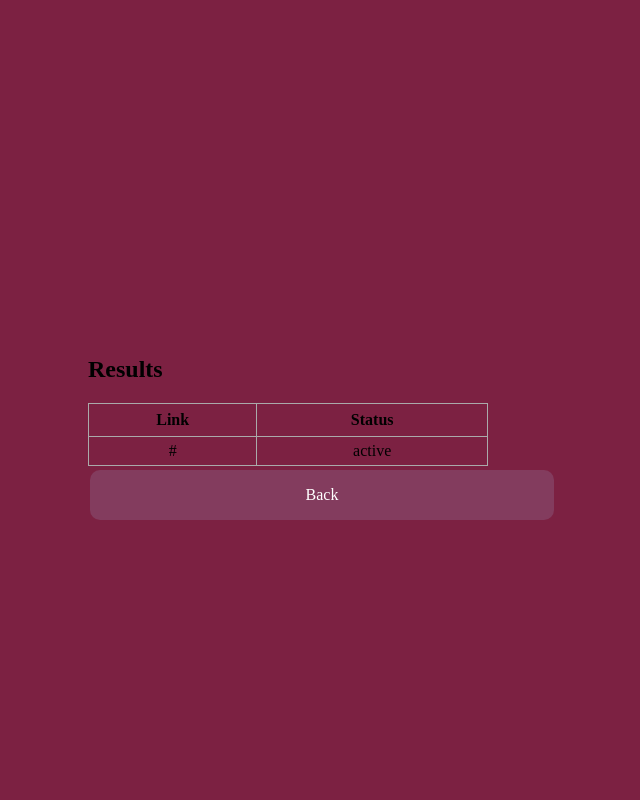
After one commit to khoile14/RRCHNM_web_audit, a Flask app: template templates/results.html in a window 1280 px wide. The commit adds this page. Shown: the whole page, without its empty margins (352-992 px from the left). Run offline with Flask 3, Linux system fonts and the light colour scheme; the template is opened without the code that fills it: most values are stand-ins (such as "Sample title", 1, 10 or a date in 2020).

```diff
--- a/app.py
+++ b/app.py
@@ -1,8 +1,8 @@
-from flask import Flask, render_template, request
+from flask import Flask, render_template, request, redirect, url_for
 import requests
+import json
 
 app = Flask(__name__)
-
 
 def check_links(links):
     results = []
@@ -10,20 +10,28 @@ def check_links(links):
         try:
             response = requests.get(link)
             if response.status_code <= 399:
-                results.append(f"{link} - Working")
+                results.append({"link": link, "status": "Working"})
             else:
-                results.append(f"The link {link} returned a status code: {response.status_code}")
+                results.append({"link": link, "status": f"Status Code: {response.status_code}"})
         except requests.exceptions.RequestException as e:
-            results.append(f"An error occurred while checking the link {link}: {e}")
+            results.append({"link": link, "status": f"Error: {e}"})
     return results
 
-@app.route('/', methods=['GET', 'POST'])
+@app.route('/', methods=['POST', 'GET'])
 def index():
     if request.method == 'POST':
-        links = request.form.get('links').split('\n')
+        links = request.form.get('text').split('\n')
         results = check_links(links)
-        return render_template('index.html', results=results)
-    return render_template('index.html')
+        serialized_results = json.dumps(results)  # Serialize the results to JSON
+        return redirect(url_for('show_results', results=serialized_results))
+    else:
+        return render_template('index.html')
+
+@app.route('/results')
+def show_results():
+    serialized_results = request.args.get('results')
+    results = json.loads(serialized_results) if serialized_results else None  # Deserialize the results from JSON
+    return render_template('results.html', results=results)
 
 if __name__ == '__main__':
     app.run(debug=True)
--- a/static/main.css
+++ b/static/main.css
@@ -105,8 +105,8 @@ textarea::placeholder{
 }
 
 /* CSS styles for the submission button */
-.button {
-  background-color: #4CAF50; /* Green */
+.button_submit {
+  background-color: #833c5e; /* Green */
   border: none;
   color: white;
   padding: 16px 32px;
@@ -122,13 +122,51 @@ textarea::placeholder{
 }
 
 /* Add hover effect */
-.button1 {
-  background-color: #833c5e;
-  color: white;
-  border-radius: 10px;
-}
-
-.button1:hover {
+.button_submit:hover {
   background-color: white;
   color: #833c5e;
 }
+
+.content {
+  margin: 0 auto;
+  width: 400px;
+}
+
+table, td, th {
+  border: 1px solid #aaa;
+}
+
+table {
+  border-collapse: collapse;
+  width: 100%;
+}
+
+th {
+  height: 30px;
+}
+
+td {
+  text-align: center;
+  padding: 5px;
+}
+
+.button {
+  background-color: #833c5e; /* Green */
+  border: none;
+  color: white;
+  padding: 16px 32px;
+  text-align: center;
+  text-decoration: none;
+  display: inline-block;
+  font-size: 16px;
+  margin: 4px 2px;
+  transition-duration: 0.4s;
+  cursor: pointer;
+  border-radius: 10px;
+  width: 100%;
+}
+
+.button:hover {
+  background-color: white;
+  color: #833c5e;
+}
--- /dev/null
+++ b/templates/results.html
@@ -0,0 +1,27 @@
+<!DOCTYPE html>
+<html lang="en">
+<head>
+    <meta charset="UTF-8">
+    <meta name="viewport" content="width=device-width, initial-scale=1.0">
+    <title>Results</title>
+    <link rel="stylesheet" href="static/main.css" />
+</head>
+<body>
+    <div class="content">
+        <h2>Results</h2>
+        <table>
+            <tr>
+                <th>Link</th>
+                <th>Status</th>
+            </tr>
+            {% for result in results %}
+            <tr>
+                <td>{{ result.link }}</td>
+                <td>{{ result.status }}</td>
+            </tr>
+            {% endfor %}
+        </table>
+        <a href="/" class="button">Back</a>
+    </div>
+</body>
+</html>
```
Also changed, not shown: templates/index.html (+6 -6 lines).
